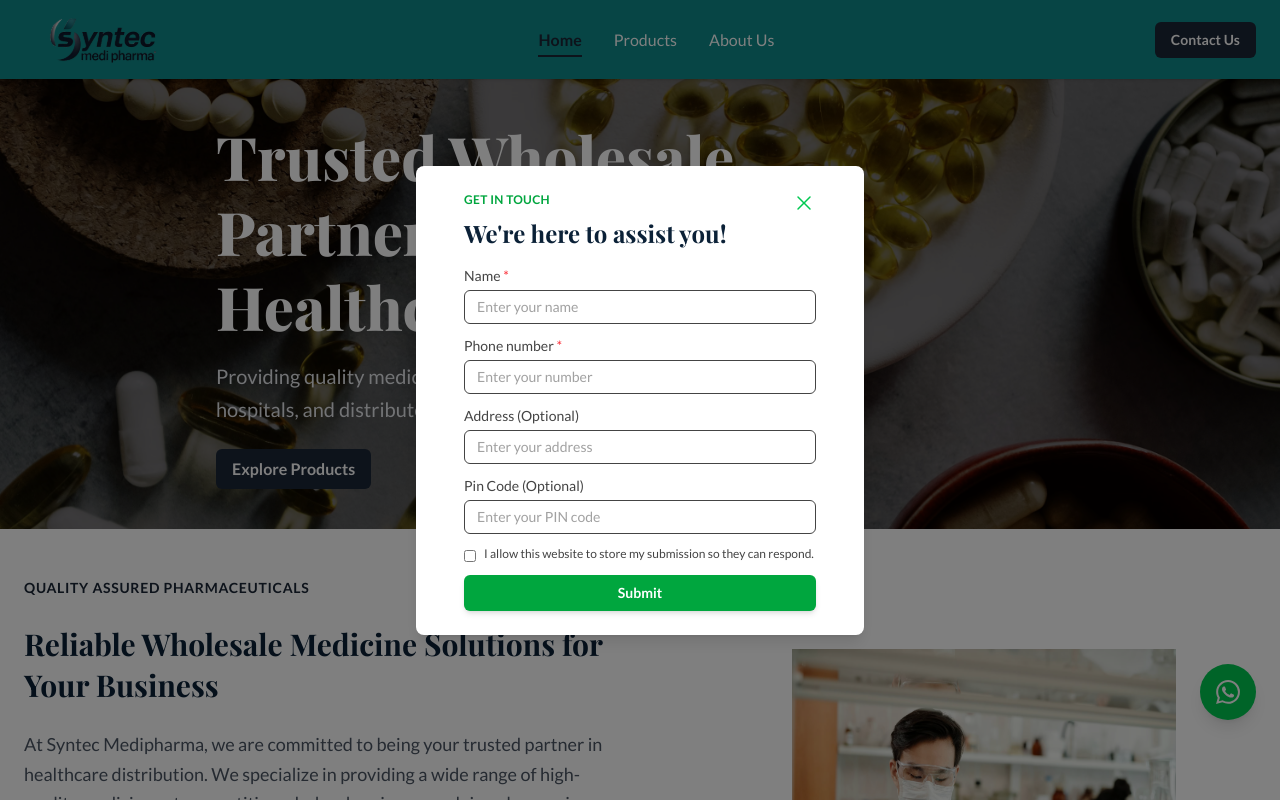
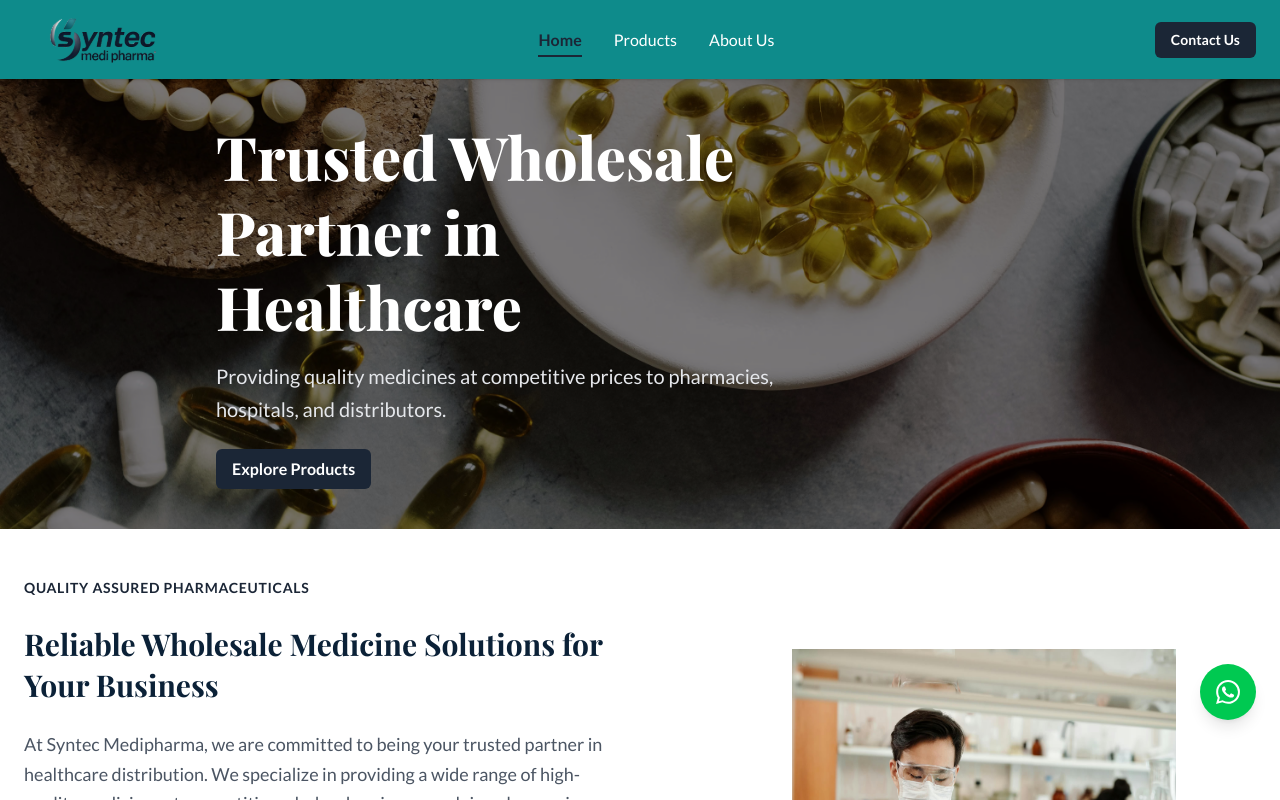
Before and after one commit to princeyadav93/syntecmedipharma, a Next.js app: page / in a window 1280 px wide. Shown: the top 800 px of the page. Built offline with nearby package versions, Linux system fonts and the light colour scheme; a web font is replaced by a local one.

Commit message:
removed form modal

```diff
--- a/src/app/page.tsx
+++ b/src/app/page.tsx
@@ -2,12 +2,10 @@ import ContactForm from '@/components/ContactForm';
 import FeatureSection from '@/components/FeatureSection';
 import GridCard from '@/components/GridCard';
 import Hero from '@/components/Hero';
-import ModalForm from '@/components/ModalForm';
 
 export default function Home() {
     return (
         <>
-            <ModalForm />
             <Hero
                 title="Trusted Wholesale Partner in Healthcare"
                 subtitle="Providing quality medicines at competitive prices to pharmacies, hospitals, and distributors."
```
